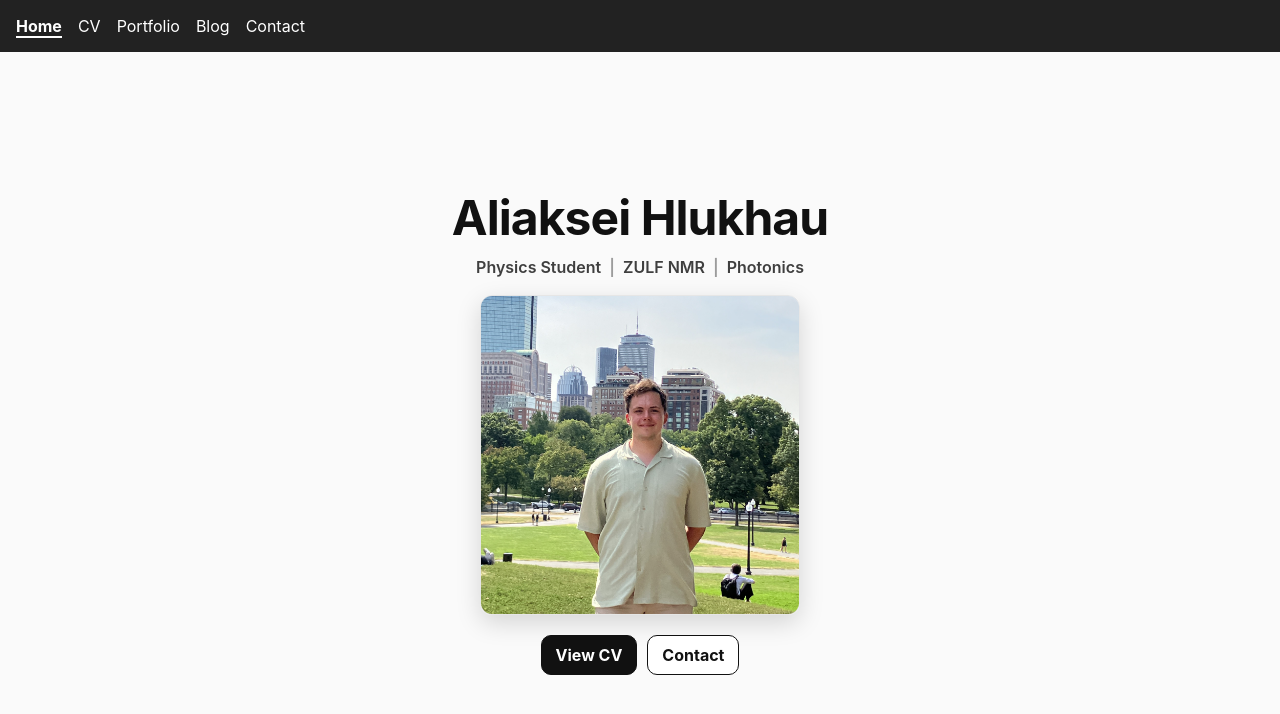
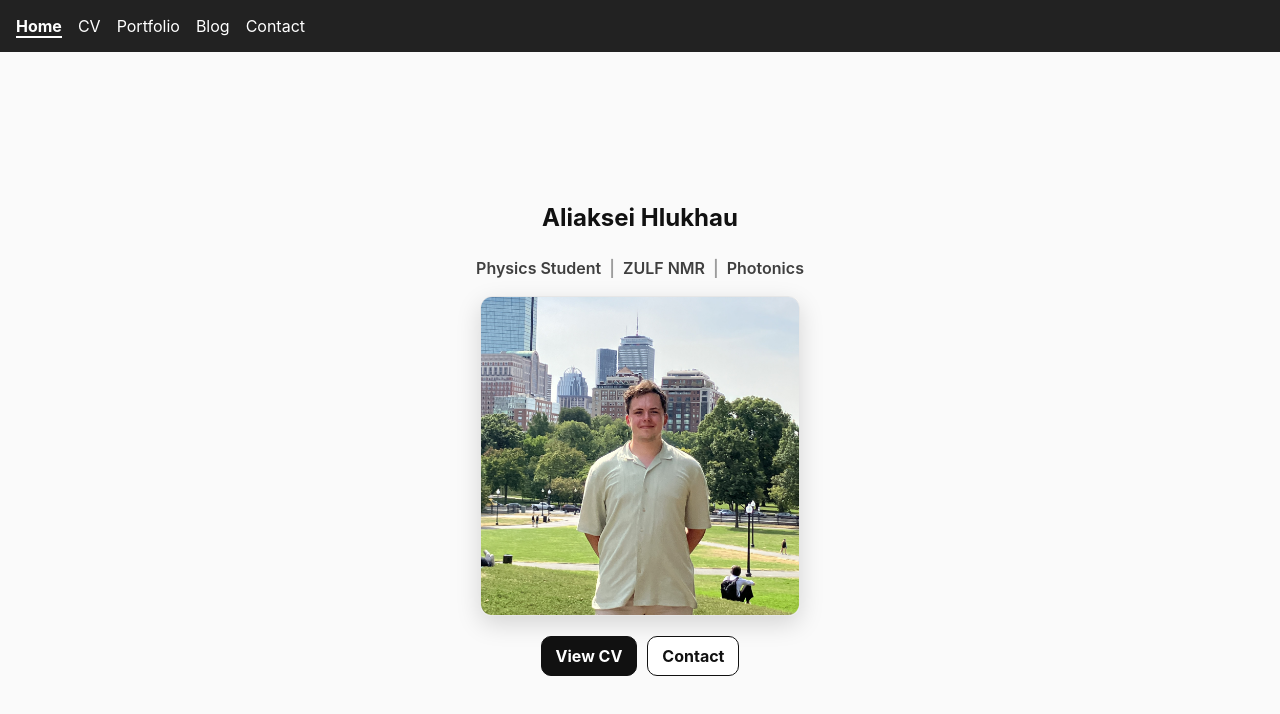
Before and after one commit to aleksygluchow/project03, a Next.js app: page / in a window 1280 px wide. Shown: the top 714 px of the page. Built offline with nearby package versions, Linux system fonts and the light colour scheme.

Commit message:
EDIT HEAD

```diff
--- a/src/pages/index.js
+++ b/src/pages/index.js
@@ -66,12 +66,7 @@ const styles = {
     gap: 8,              // tighter vertical rhythm
     padding: '0 16px',
   },
-  h1: {
-    margin: 0,          // kill global h1 margins
-    fontSize: 'clamp(28px, 6vw, 48px)',
-    letterSpacing: '-0.02em',
-  },
-  subline: {
+    subline: {
     display: 'flex',
     gap: 8,
     alignItems: 'center',
```
